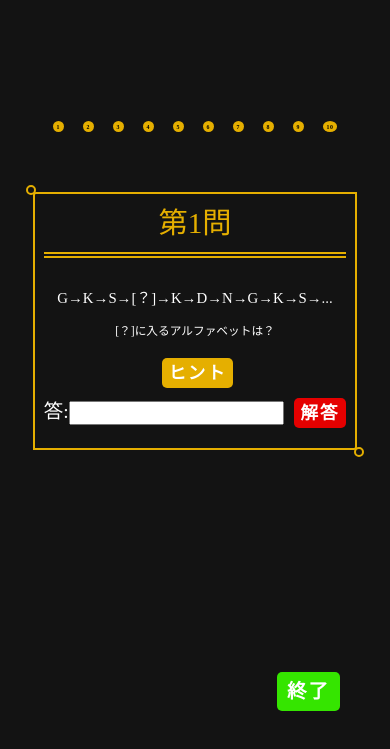
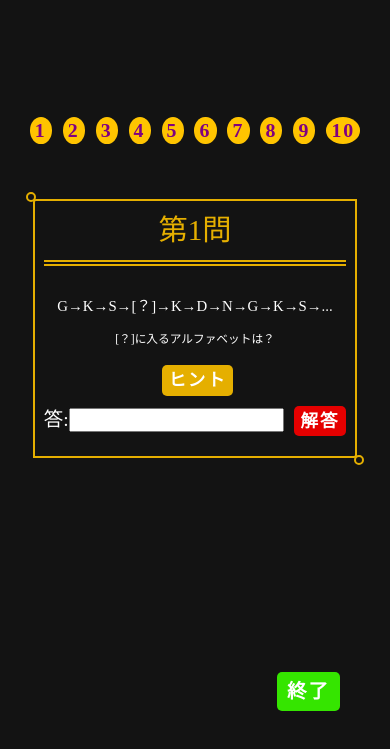
Before and after one commit to zm19086/kadai, a plain HTML site: page main.html in a window 390 px wide. Shown: the part 83-832 px from the top of the page. Drawn offline with nearby package versions, Linux system fonts and the light colour scheme.

Commit message:
ver.0.9.9

```diff
--- a/css/btn.css
+++ b/css/btn.css
@@ -71,7 +71,7 @@ button.btn2 {
     line-height: 1.45;
     position: relative;
     display: inline-block;
-    padding: 0.6vw 1vw;
+    padding: 0.6vw 1.3vw;
     cursor: pointer;
     -webkit-user-select: none;
     -moz-user-select: none;
@@ -83,7 +83,7 @@ button.btn2 {
     vertical-align: middle;
     text-decoration: none;
     letter-spacing: 0.1em;
-    color: #000;
+    color: purple;
     border-radius: 50%;
     margin: 0.5vw;
     z-index: 1;
@@ -141,8 +141,8 @@ a.btn--orange2:hover {
 }
 
 .selectbtn1, .selectbtn2, .selectbtn3, .selectbtn4, .selectbtn5, .selectbtn6, .selectbtn7, .selectbtn8, .selectbtn9, .selectbtn10 {
-    background-color: #e5af00;
-    color: #000;
+    background-color: #ffc400;
+    color: purple;
     z-index: 2;
 }
 
@@ -208,7 +208,8 @@ a.btn--orange2:hover {
     a.btn2,
     button.btn2 {
         line-height: 1.1;
-        margin: 2.4vw;
+        margin: 1.4vw;
+        font-size: 5.1vw;
     }
 
     .ans {
```
